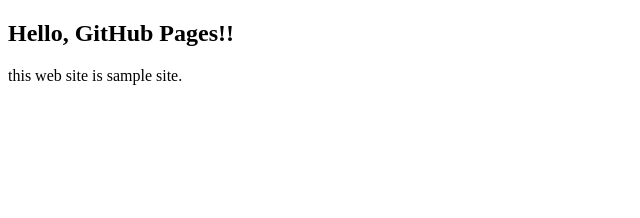
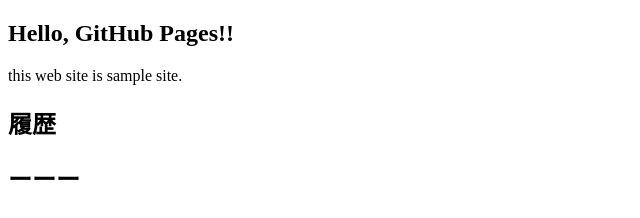
Before and after one commit to masahiro0427/portfolio, a plain HTML site: page index.html in a window 1280 px wide. Shown: the whole page, without its empty margins (0-640 px from the left). Drawn offline with Linux system fonts and the light colour scheme.

Commit message:
upgreat1

```diff
--- a/index.html
+++ b/index.html
@@ -11,5 +11,11 @@
         <h1>Hello, GitHub Pages!!</h1>
         <p>this web site is sample site.</p>
     </section>
+    <section>
+        <h2>履歴</h2>
+    </section>
+    <section>
+        <h2>ーーー</h2>
+    </section>
 </body>
 </html>
```
